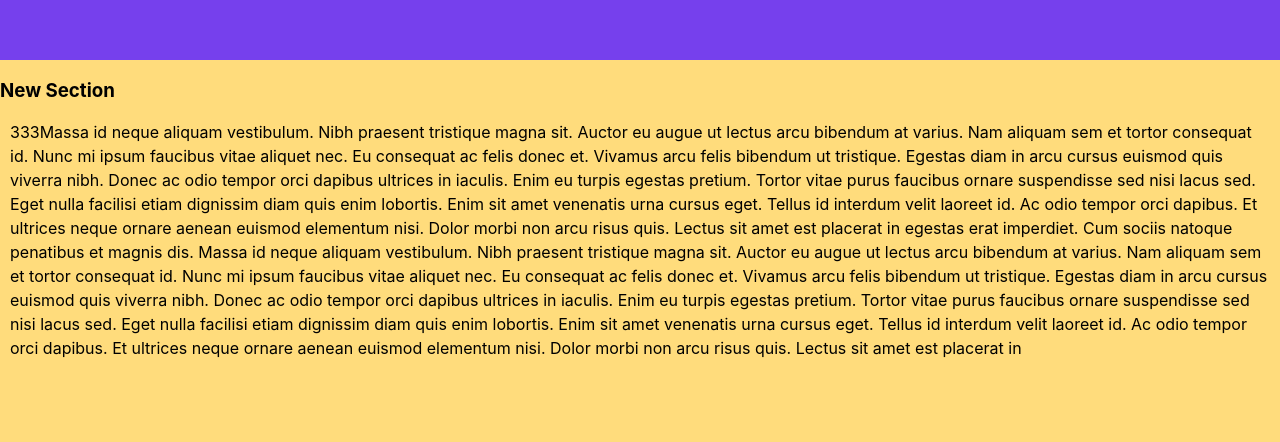
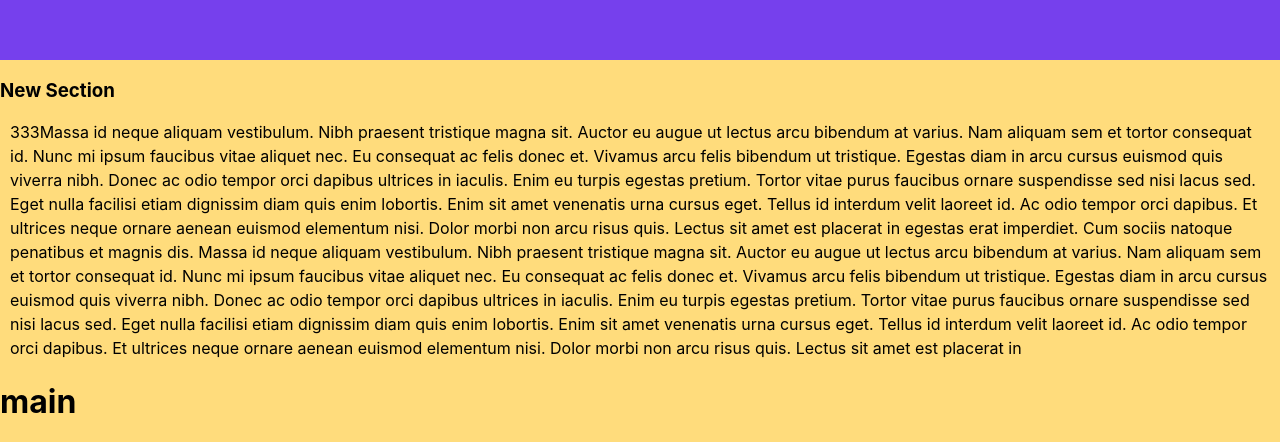
Before and after one commit to hahuyhungdev/features-component-frontend, a React (Create React App) app in the folder gsap/: page / in a window 1280 px wide. Shown: the part 1640-2082 px from the top of the page. Before the commit the page ends 2016 px from the top, so only its background shows below. Built offline with nearby package versions, Linux system fonts and the light colour scheme.

Commit message:
Update App.tsx

```diff
--- a/gsap/src/App.tsx
+++ b/gsap/src/App.tsx
@@ -14,6 +14,7 @@ function App() {
       {/* <Hero /> */}
       <Intersection />
       {/* <ScrollTriggers /> */}
+   <h1>main</h1>
     </>
   );
 }
```
